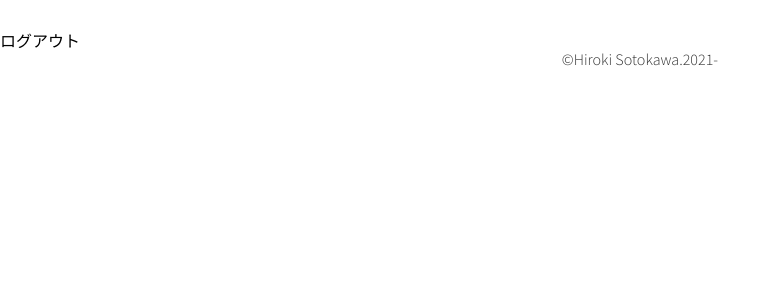
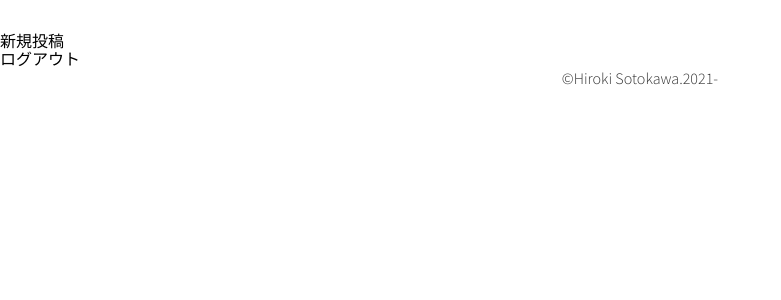
Before and after one commit to kurarusu/flowor, a Django app: page /list/ in a window 1280 px wide. Shown: the top 300 px of the page, without its empty margins (0-781 px from the left). Run offline with Django 3.2, Linux system fonts and the light colour scheme; the visitor is signed in with stand-in values (Sample User, id 1); data that the repository does not hold is empty.

Commit message:
create link

```diff
--- a/templates/list.html
+++ b/templates/list.html
@@ -27,6 +27,7 @@
         </div>
         {% endfor%}
     </div>
+    <div id="create"><a href="{% url 'create' %}">新規投稿</a></div>
     <div id="logout"><a href="{% url 'logout' %}">ログアウト</a></div>
     <div id="copy"><p>&copy;Hiroki Sotokawa.2021-</p></div>
     <script type="text/javascript" src="{% static 'js/jquery2-1-3.min.js' %}"></script>
```
